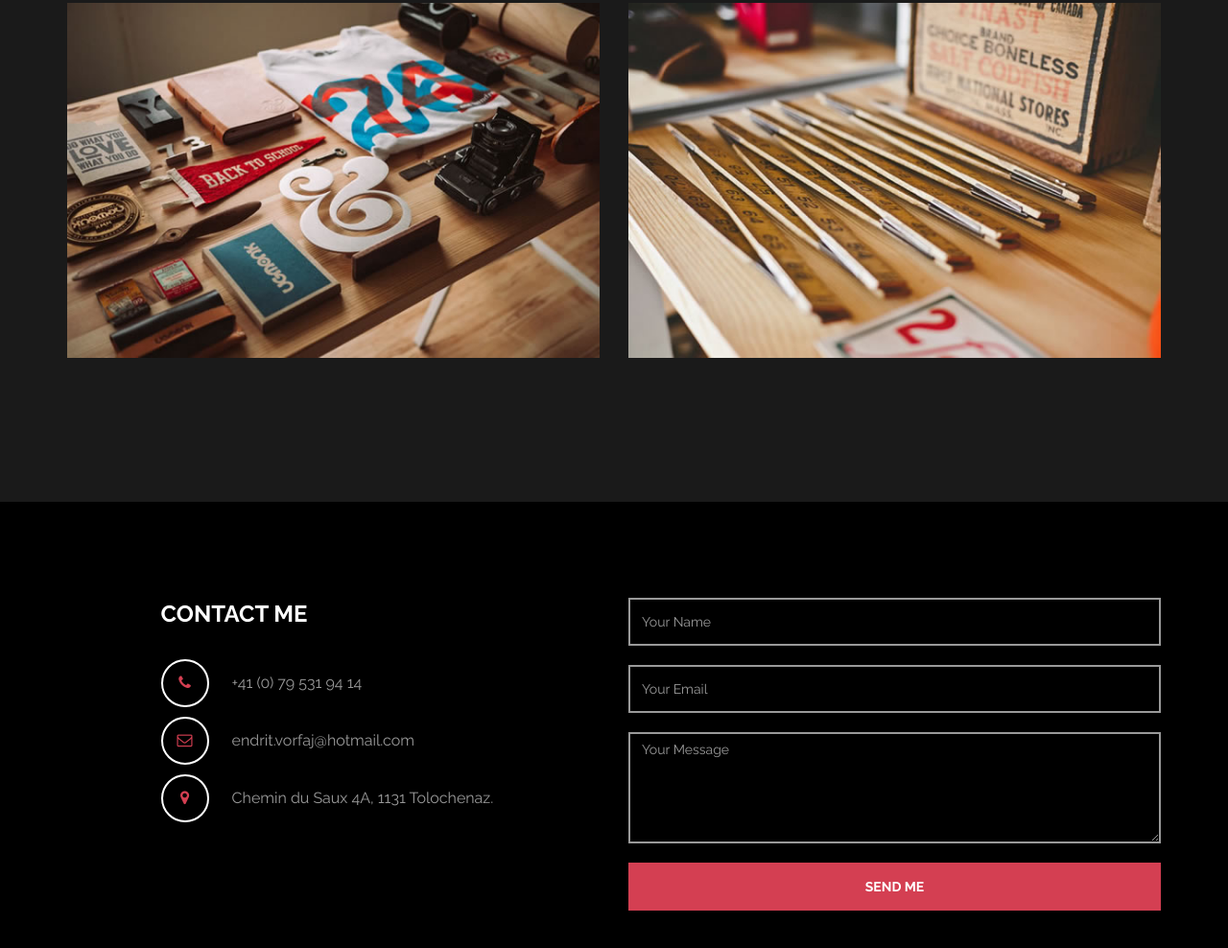
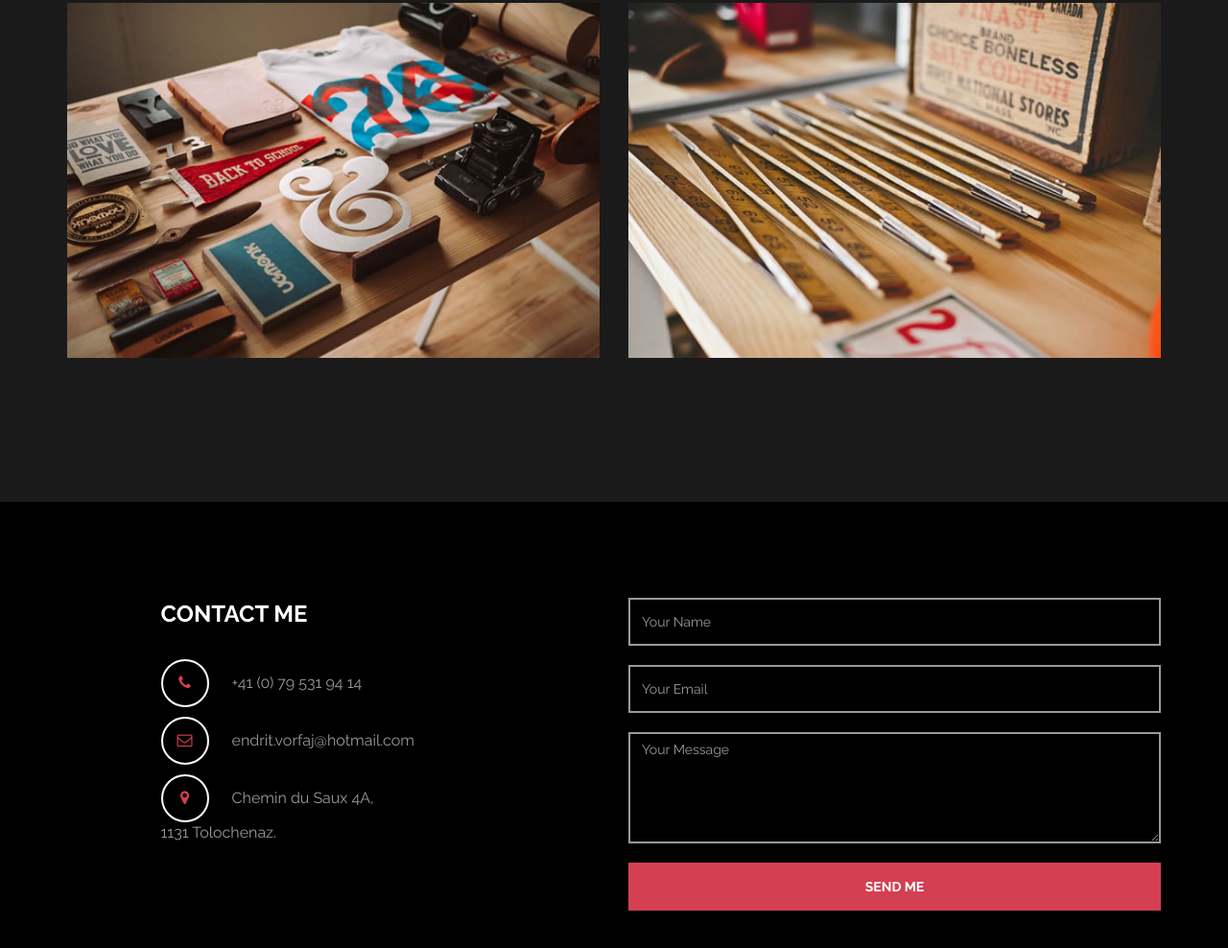
Before and after one commit to eddvf/eddvf, a plain HTML site: page index.html in a window 1280 px wide. Shown: the part 2041-3029 px from the top of the page at 96% size. Drawn offline with Linux system fonts and the light colour scheme.

Commit message:
"contact modified again"

```diff
--- a/index.html
+++ b/index.html
@@ -215,7 +215,7 @@
 							<p class="contact-title">CONTACT ME</p>
 							<p><i class="fa fa-phone"></i> +41 (0) 79 531 94 14</p>
 							<p><i class="fa fa-envelope-o"></i> endrit.vorfaj@hotmail.com</p>
-							<p><i class="fa fa-map-marker"></i> Chemin du Saux 4A, 1131 Tolochenaz. </p>
+							<p><i class="fa fa-map-marker"></i> Chemin du Saux 4A, <br> 1131 Tolochenaz. </p>
 						</address>
 					</div>
 					<div class="col-lg-6 col-md-6 col-xs-10 wow fadeInUp" data-wow-delay="0.6s">
```
